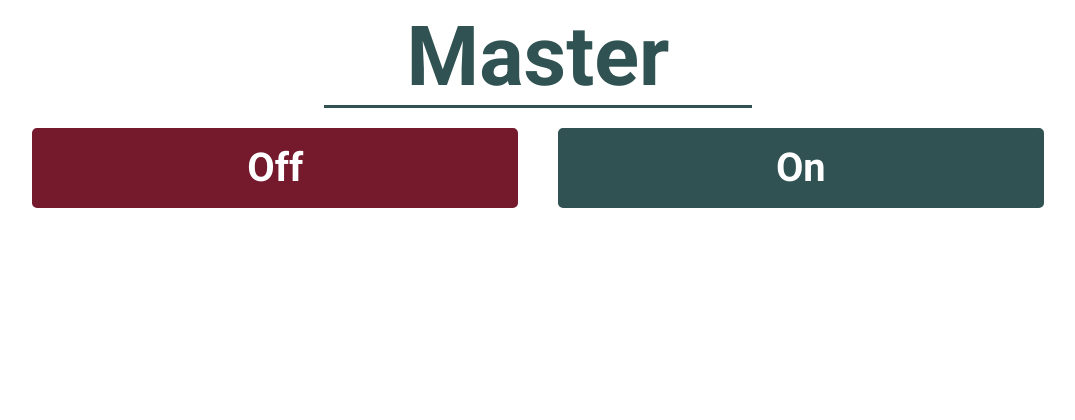
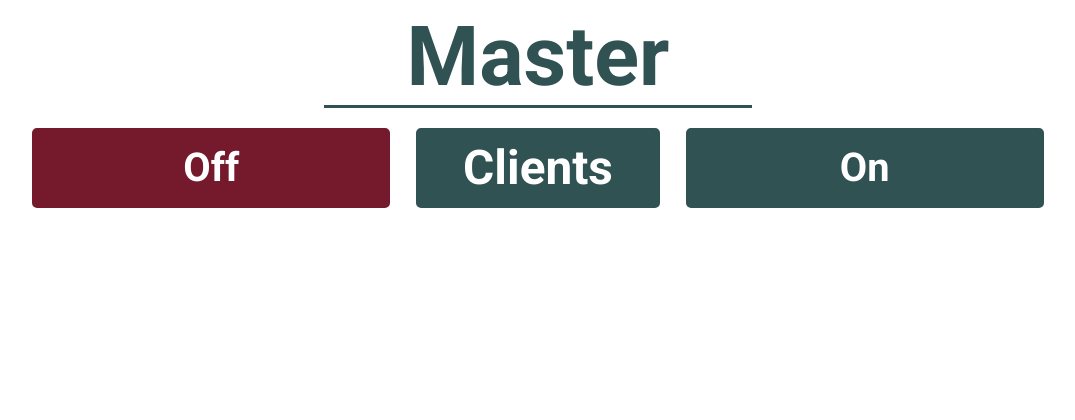
Before and after one commit to juicyjules/home_state, a Django app: page /master in a window 1280 px wide. Shown: the top 420 px of the page, without its empty margins (102-1177 px from the left). Run offline with Django 3.2, Linux system fonts and the light colour scheme; a user stored in the database is signed in; data comes from the database, SQL or seed files in the repository; some libraries are stand-ins or nearby versions.

Commit message:
now with crosslinks client master yay

```diff
--- a/led_colors/templates/clients.html
+++ b/led_colors/templates/clients.html
@@ -16,6 +16,7 @@
 </style>
 <div class="content">
 <h1>Clients</h1>
+<button class="button"><a href="{% url 'master' %}">Master</a></button>
 {% for client in clients %}
 <div class="head-row">
     <h3 style="flex:2;border-left:3px solid #{{client.current_profile.color}};padding-left:0.3em;">{{client.name}} <small style="text-align: right;">by {{client.owner}}</small></h3>
--- a/led_colors/templates/master.html
+++ b/led_colors/templates/master.html
@@ -20,15 +20,24 @@
     .off {
         background-color:rgb(117, 26, 45);
         border-color: rgb(117, 26, 45);
-        margin-right:1em;
     }
     .off:hover{
         color:rgb(117, 26, 45);
 
     }
     .button {
-        flex: 1;
+        flex: 3;
         width:auto;
+    }
+    .clients {
+        flex:2;
+        margin-left: 2vw;
+        margin-right:2vw;
+    }
+    @media only screen and (max-width: 960px){
+        .clients a {
+            font-size:0.75em;
+        }
     }
 </style>
 <div class="content">
@@ -37,6 +46,7 @@
 <button onclick="turn(this,'master',false)" class="button off">
     Off
 </button>
+<button class="button clients"><a href="{% url 'clients' %}">Clients</a></button>
 <button onclick="turn(this,'master',true)" class="button on">
     On
 </button>
```
